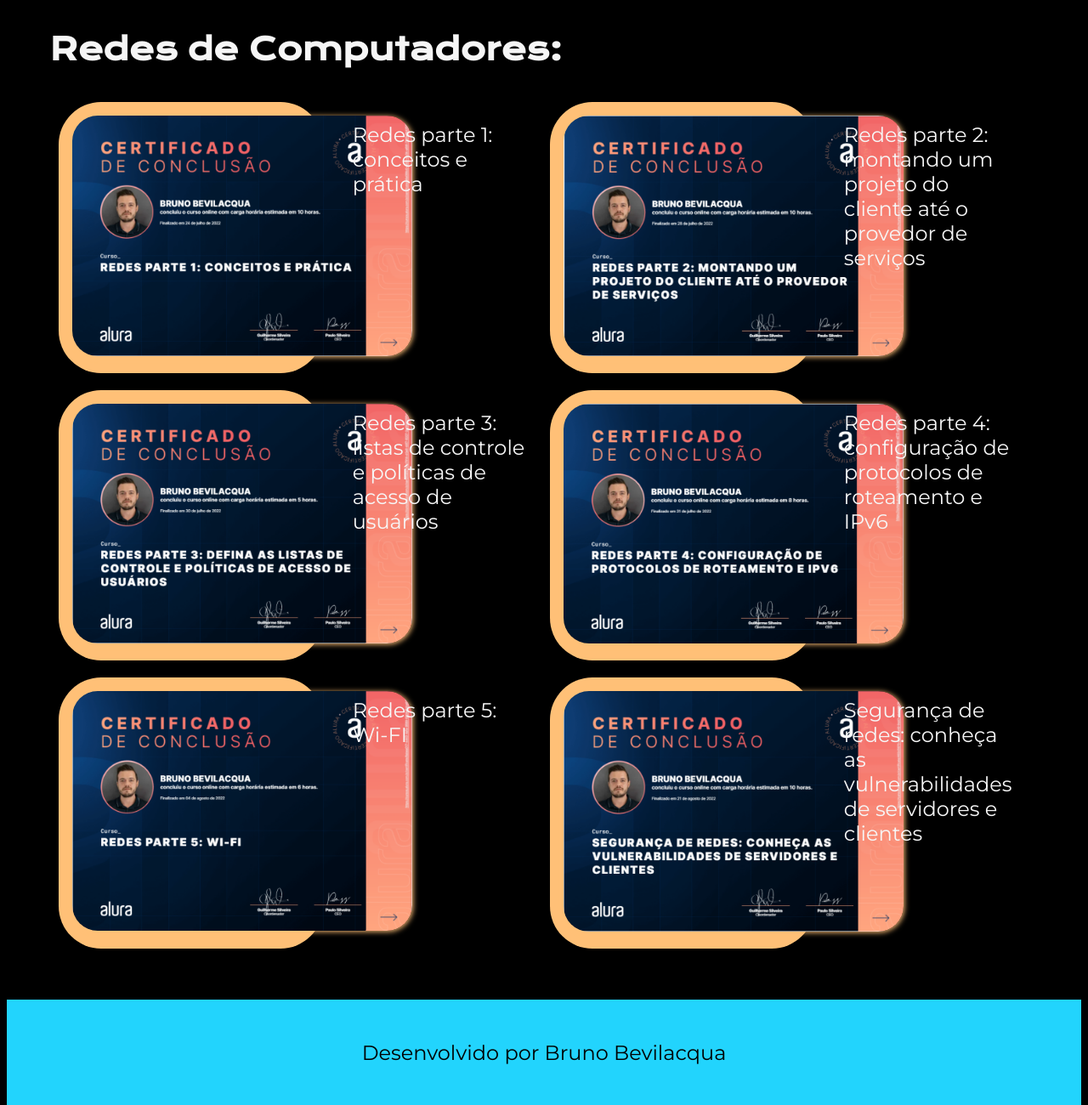
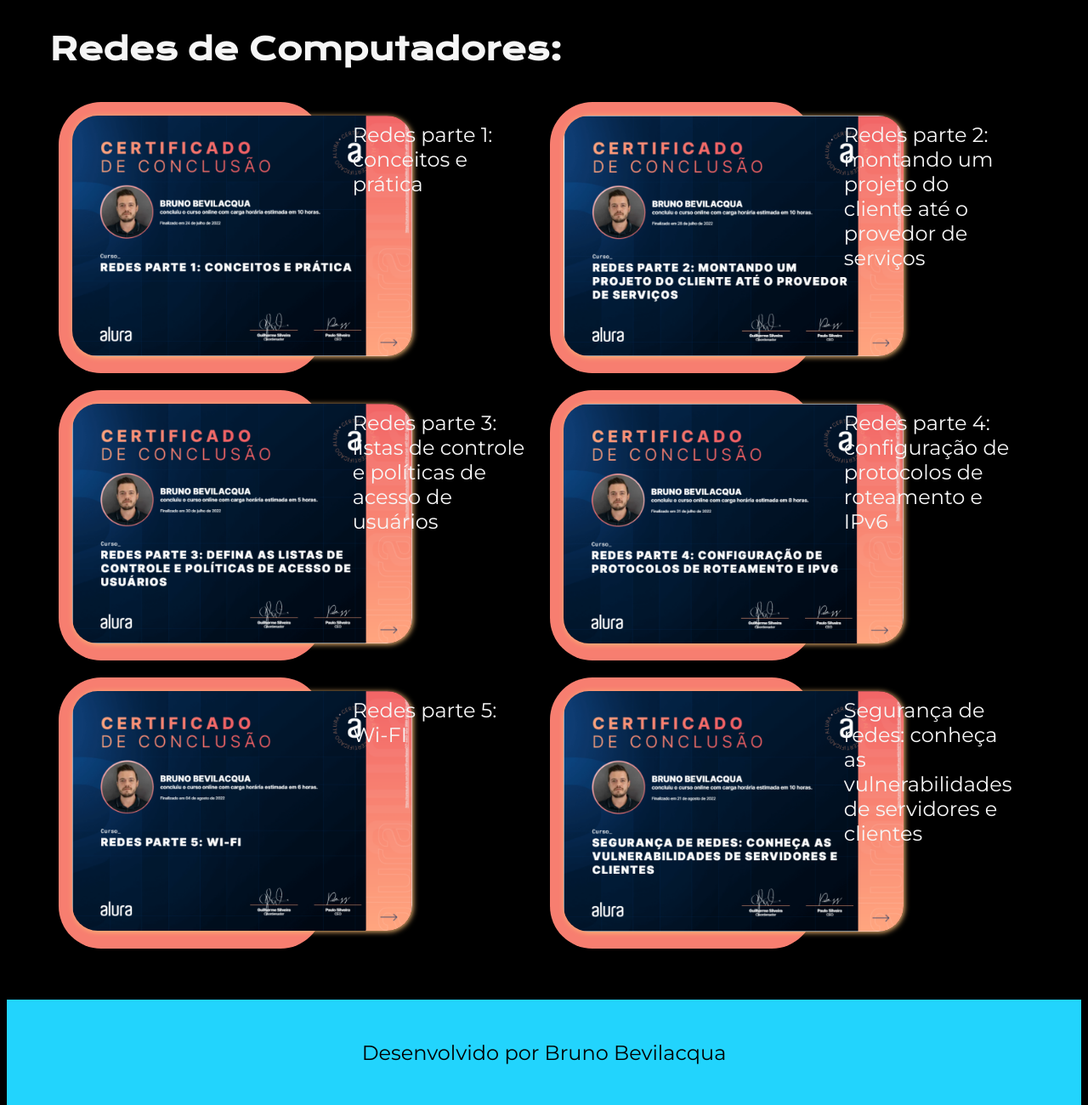
Before and after one commit to bbevilacqu4/Portifolio, a plain HTML site: page certificados.html in a window 1280 px wide. Shown: the part 1240-2540 px from the top of the page at 85% size. Drawn offline with nearby package versions, Linux system fonts and the light colour scheme.

Commit message:
arquivos iniciais

```diff
--- a/certificados.html
+++ b/certificados.html
@@ -65,40 +65,40 @@
             <h1 class="apresentacao_conteudo_titulo">Redes de Computadores:</h1>
             <div class="primeira-secao">
                 <div class="item">
-                    <div class="form-image-gestao">
+                    <div class="form-image-redes">
                         <a href="https://cursos.alura.com.br/certificate/bbevilacqu4/certificacao-itil" target="_blank" Certificado><img src="./assets/cert-img7.png"  alt="Certificado"> </a>
                     </div>
                         <p> Redes parte 1: conceitos e prática </p>
                 </div>
                 <div class="item">
-                    <div class="form-image-gestao">
+                    <div class="form-image-redes">
                         <a href="https://cursos.alura.com.br/certificate/bbevilacqu4/certificacao-itil-2" target="_blank" Certificado><img src="./assets/cert-img8.png"  alt="Certificado"> </a>
                     </div>
                     <p> Redes parte 2: montando um projeto do cliente até o provedor de serviços </p><br>
                 </div>
 
                 <div class="item">
-                    <div class="form-image-gestao">
+                    <div class="form-image-redes">
                         <a href="https://cursos.alura.com.br/certificate/bbevilacqu4/certificacao-itil-3" target="_blank" Certificado><img src="./assets/cert-img9.png"  alt="Certificado"> </a>
                     </div>
                     <p> Redes parte 3: listas de controle e políticas de acesso de usuários </p>
                 </div>
                 <div class="item">
-                    <div class="form-image-gestao">
+                    <div class="form-image-redes">
                         <a href="https://cursos.alura.com.br/certificate/bbevilacqu4/certificacao-itil-4" target="_blank" Certificado><img src="./assets/cert-img10.png"  alt="Certificado"> </a>
                     </div>
                     <p> Redes parte 4: configuração de protocolos de roteamento e IPv6 </p>
                 </div>
 
                 <div class="item">
-                    <div class="form-image-gestao">
+                    <div class="form-image-redes">
                         <a href="https://cursos.alura.com.br/certificate/bbevilacqu4/organizando-equipes-ageis" target="_blank" Certificado><img src="./assets/cert-img11.png"  alt="Certificado"> </a>
                     </div>
                     <p> Redes parte 5: Wi-FI </p>
                 </div>
 
                 <div class="item">
-                    <div class="form-image-gestao">
+                    <div class="form-image-redes">
                         <a href="https://cursos.alura.com.br/certificate/bbevilacqu4/agile-scrum" target="_blank" Certificado><img src="./assets/cert-img12.png"  alt="Certificado"> </a>
                     </div>
                     <p> Segurança de redes: conheça as vulnerabilidades de servidores e clientes </p>
--- a/css/style.css
+++ b/css/style.css
@@ -5,6 +5,7 @@
     --cor-secundaria: #F6F6F6;
     --cor-terciaria: #22D4FD;
     --cor-quarta: #FFC077;
+    --cor-quinta: #F77E70;
     --cor-hover: #272727;
 
     --fonte-primaria: 'Krona One', sans-serif;
@@ -109,6 +110,15 @@
     padding: 1rem;
 }
 
+.form-image-redes {
+    width: 50%;
+    display: flex;
+    border-radius: 50px;
+    gap: 15px;
+    background-color: var(--cor-quinta);
+    padding: 1rem;
+}
+
 .form-image img {
     width: 25rem;
     flex-direction: row;
@@ -117,6 +127,14 @@
 }
 
 .form-image-gestao img {
+    width: 25rem;
+    flex-direction: row;
+    flex-wrap: wrap;
+    border-radius: 30px;
+    box-shadow: 1px 1px 6px var(--cor-quarta);
+}
+
+.form-image-redes img {
     width: 25rem;
     flex-direction: row;
     flex-wrap: wrap;
```
